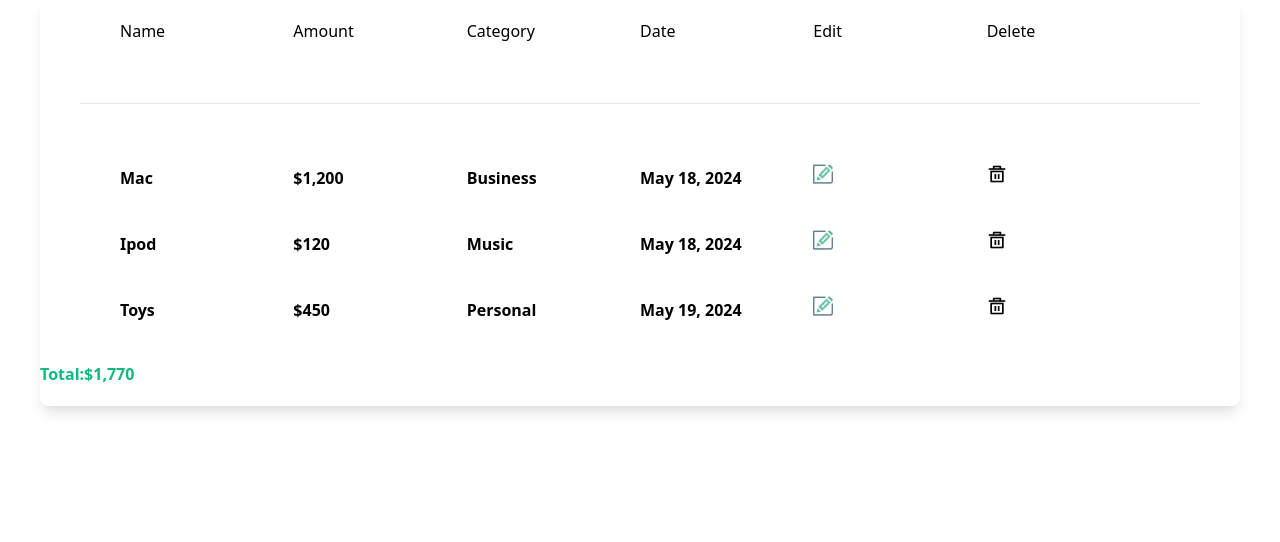
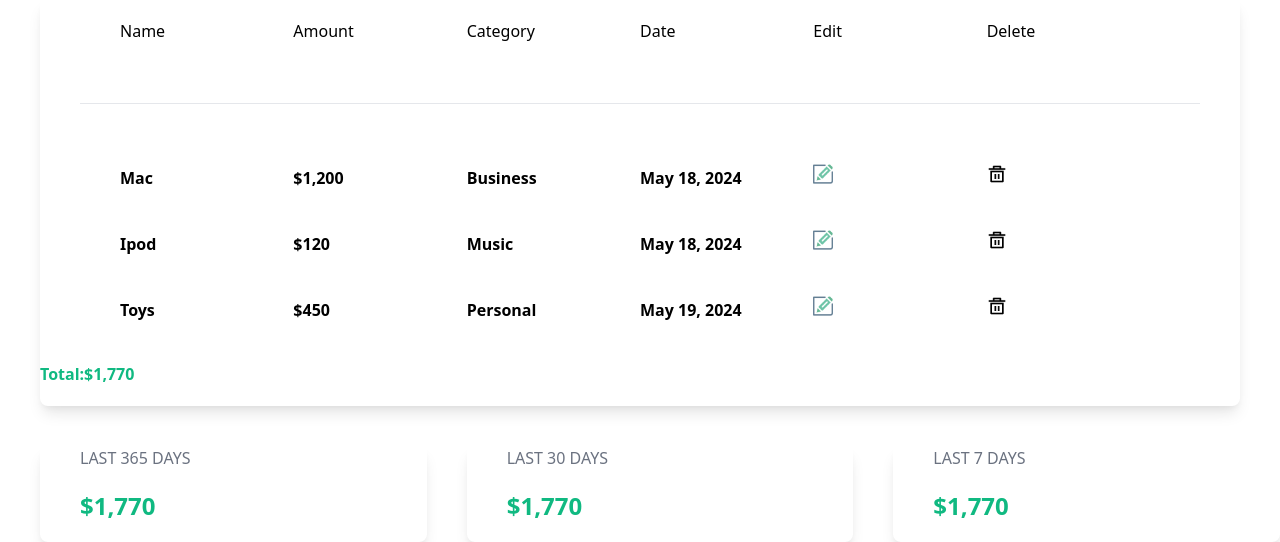
Before and after one commit to PRIXYY/expense-tracker, a Django app: page / in a window 1280 px wide. Shown: the part 449-991 px from the top of the page. Before the commit the page ends 862 px from the top, so only its background shows below. Run offline with Django 5.2, Linux system fonts and the light colour scheme; data comes from the database, SQL or seed files in the repository; both versions use the stored data as it was after the commit; style sheets or scripts are compiled from the project's sources.

Commit message:
Displaying expenses for the past year,month,week

```diff
--- a/mysite/myapp/templates/myapp/index.html
+++ b/mysite/myapp/templates/myapp/index.html
@@ -83,6 +83,31 @@
         </div>
 
     </div>
+    <div class="flex">
+        <div class="w-1/3 shadow-lg ml-10 rounded-lg">
+            <h1 class="ml-10 front-bold text-gray-500">LAST 365 DAYS</h1>
+            <h1 class="ml-10 my-5 text-2xl text-green-500 font-bold">
+                ${{ yearly_sum.amount__sum|intcomma }}
+            </h1>
 
+        </div>
+
+        <div class="w-1/3 shadow-lg ml-10 rounded-lg">
+            <h1 class="ml-10 front-bold text-gray-500">LAST 30 DAYS</h1>
+            <h1 class="ml-10 my-5 text-2xl text-green-500 font-bold">
+                ${{ monthly_sum.amount__sum|intcomma }}
+            </h1>
+
+        </div>
+
+        <div class="w-1/3 shadow-lg ml-10 rounded-lg">
+            <h1 class="ml-10 front-bold text-gray-500">LAST 7 DAYS</h1>
+            <h1 class="ml-10 my-5 text-2xl text-green-500 font-bold">
+                ${{ weekly_sum.amount__sum|intcomma }}
+            </h1>
+
+        </div>
+
+    </div>
 
 {% endblock %}
--- a/mysite/myapp/views.py
+++ b/mysite/myapp/views.py
@@ -1,5 +1,6 @@
 from django.shortcuts import render,redirect
 from .forms import ExpenseForm,Expense
+import datetime
 from django.db.models import Sum
 # Create your views here.
 
@@ -12,9 +13,24 @@ def index(request):
 
     expenses = Expense.objects.all()
     total_expenses = expenses.aggregate(Sum('amount'))
-    print(total_expenses)
+
+    #logic for 365 day expenses
+    last_year = datetime.date.today() - datetime.timedelta(days=365)
+    data = Expense.objects.filter(date__gt=last_year)
+    yearly_sum=data.aggregate(Sum('amount'))
+
+    #logic for 30 day expenses
+    last_month = datetime.date.today() - datetime.timedelta(days=30)
+    data = Expense.objects.filter(date__gt=last_month)
+    monthly_sum=data.aggregate(Sum('amount'))
+
+    #logic for weekly expenses
+    last_week = datetime.date.today() - datetime.timedelta(days=7)
+    data = Expense.objects.filter(date__gt=last_week)
+    weekly_sum=data.aggregate(Sum('amount'))
+
     expense_form = ExpenseForm()
-    return render(request,'myapp/index.html',{'expense_form':expense_form,'expenses':expenses,'total_expenses':total_expenses})
+    return render(request,'myapp/index.html',{'expense_form':expense_form,'expenses':expenses,'total_expenses':total_expenses,'yearly_sum':yearly_sum,'monthly_sum':monthly_sum,'weekly_sum':weekly_sum})
 
 def edit(request,id):
     expense = Expense.objects.get(id=id)
```
Also changed, not shown: mysite/db.sqlite3.
